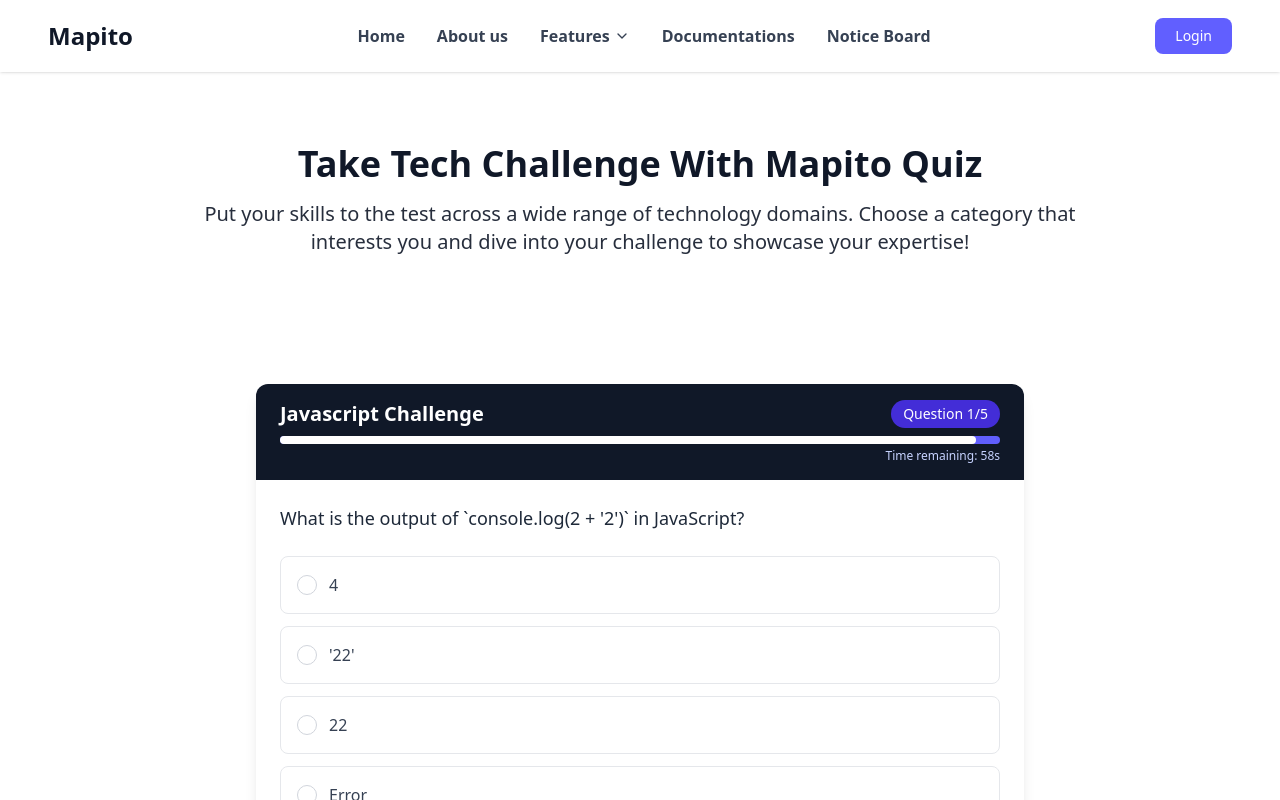
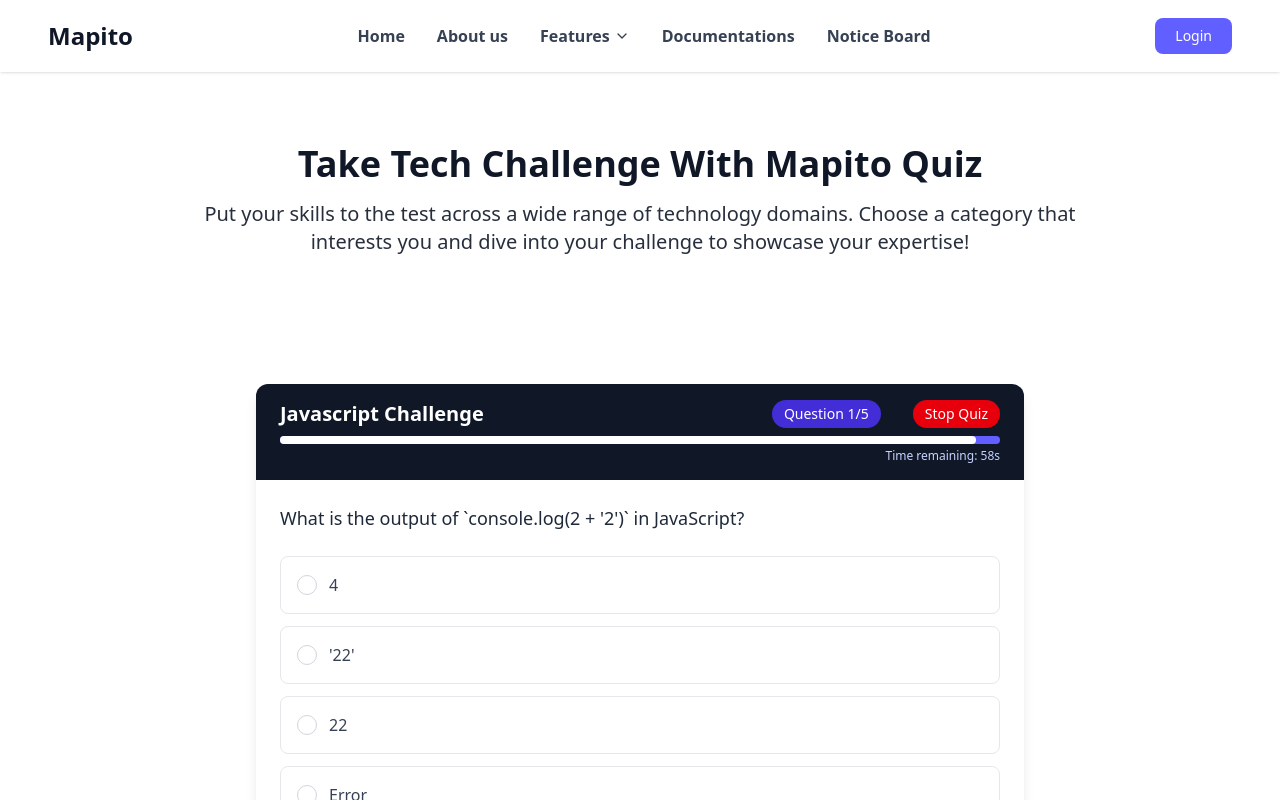
Before and after one commit to wintwah243/Mapito, a React (Vite) app in the folder mapito/: page /quiz in a window 1280 px wide. Both pictures are taken after a click on the button 410 px from the left and 443 px from the top of the page. Shown: the top 800 px of the page. Built offline with nearby package versions, Linux system fonts and the light colour scheme.

Commit message:
add button to stop quiz

```diff
--- a/mapito/src/components/Quiz.jsx
+++ b/mapito/src/components/Quiz.jsx
@@ -11,6 +11,15 @@ const Quiz = () => {
     const [score, setScore] = useState(0);
     const [quizEnded, setQuizEnded] = useState(false);
     const [timeLeft, setTimeLeft] = useState(60);
+
+    const handleStopQuiz = () => {
+        setSelectedLanguage('');
+        setCurrentQuestionIndex(0);
+        setScore(0);
+        setQuizEnded(false);
+        setSelectedAnswer('');
+        setTimeLeft(60);
+    };
 
     const handleLanguageSelect = (language) => {
         setSelectedLanguage(language);
@@ -119,8 +128,16 @@ const Quiz = () => {
                                     <h2 className="text-xl font-bold text-white">
                                         {selectedLanguage.charAt(0).toUpperCase() + selectedLanguage.slice(1)} Challenge
                                     </h2>
-                                    <div className="bg-indigo-700 text-white px-3 py-1 rounded-full text-sm font-medium">
-                                        Question {currentQuestionIndex + 1}/{quizData[selectedLanguage].length}
+                                    <div className="flex items-center space-x-4">
+                                        <div className="bg-indigo-700 text-white px-3 py-1 rounded-full text-sm font-medium">
+                                            Question {currentQuestionIndex + 1}/{quizData[selectedLanguage].length}
+                                        </div>
+                                        <button
+                                            onClick={handleStopQuiz}
+                                            className="ml-4 text-sm bg-red-600 hover:bg-red-700 text-white px-3 py-1 rounded-full"
+                                        >
+                                            Stop Quiz
+                                        </button>
                                     </div>
                                 </div>
                                 {!quizEnded && (
```
